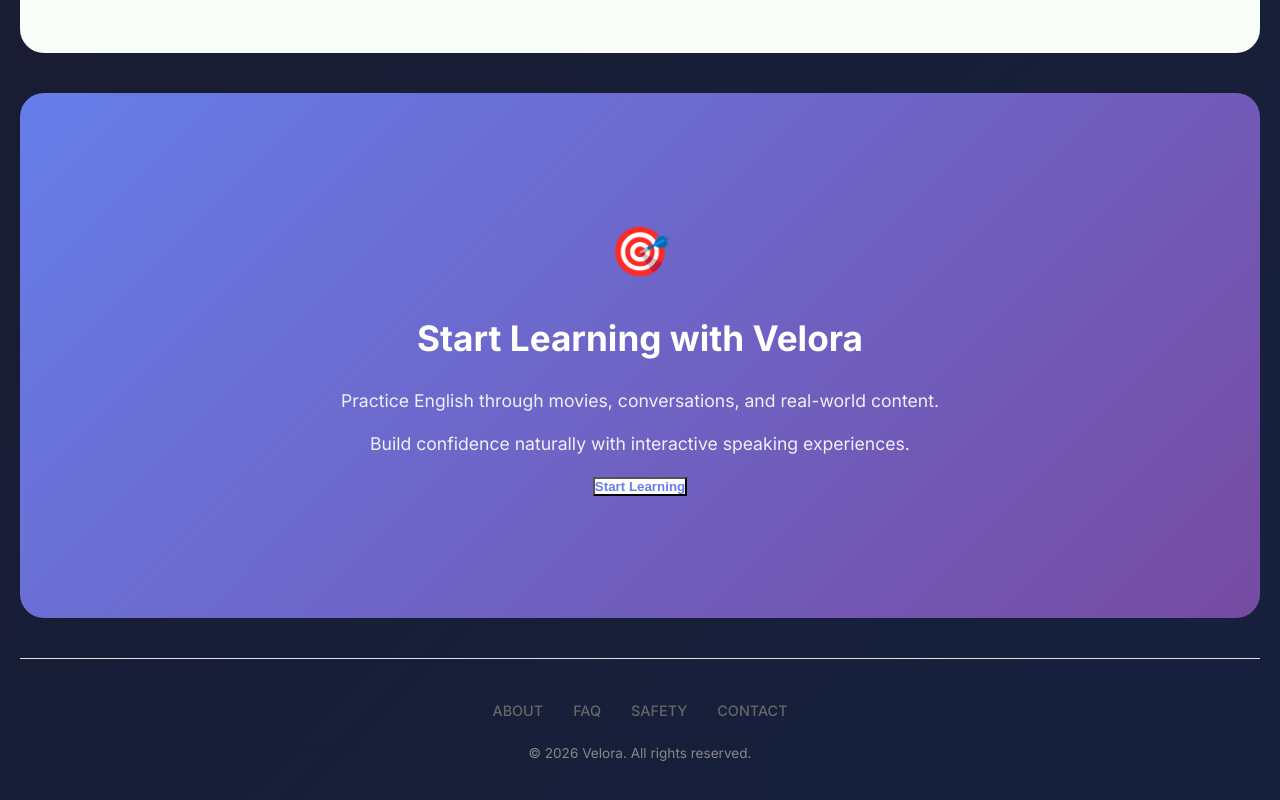
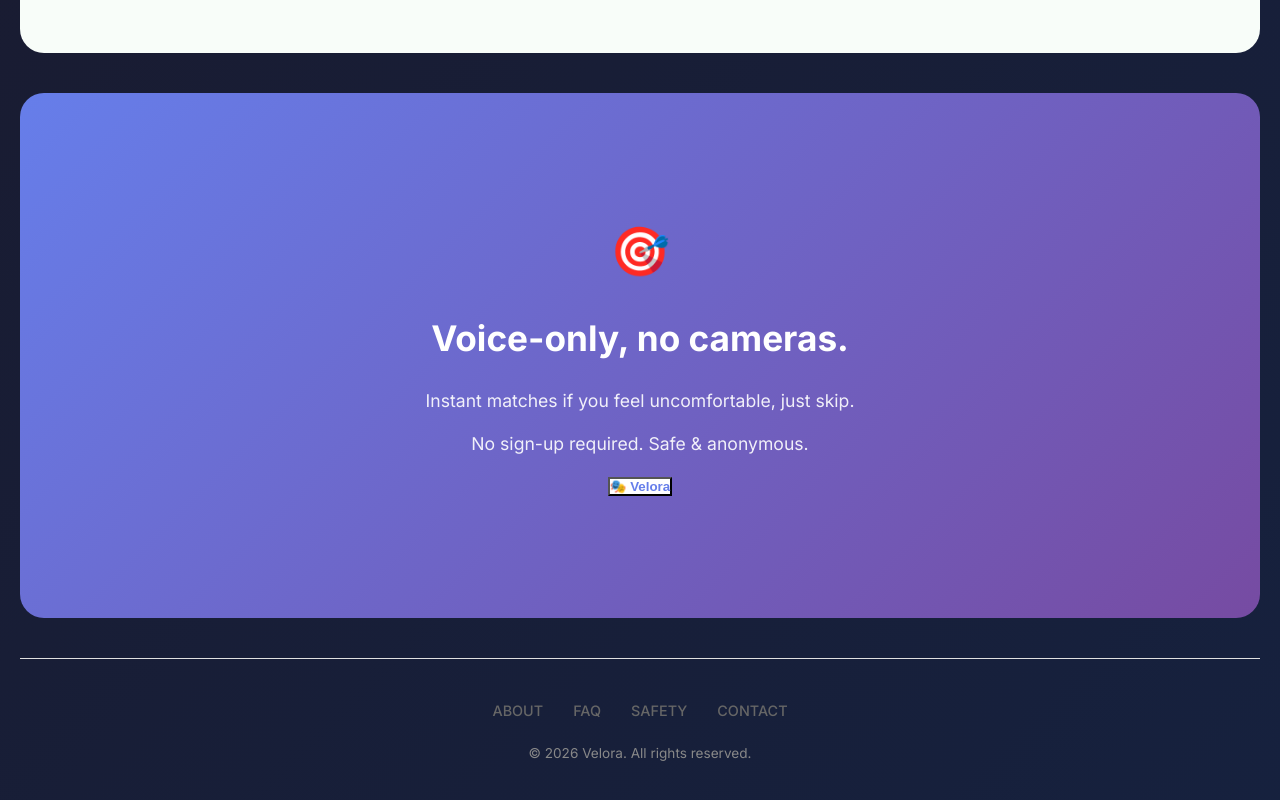
Before and after one commit to Mcmfrnc/velora, a website: page index.html in a window 1280 px wide. Shown: the part 3573-4373 px from the top of the page. Drawn offline with nearby package versions, Linux system fonts and the light colour scheme.

Commit message:
index.html

```diff
--- a/index.html
+++ b/index.html
@@ -176,11 +176,11 @@
                 <section class="final-cta-section">
                     <div class="cta-content">
                         <div class="cta-icon">🎯</div>
-                        <h2>Start Learning with Velora</h2>
-                        <p>Practice English through movies, conversations, and real-world content.</p>
-                        <p>Build confidence naturally with interactive speaking experiences.</p>
+                        <h2>Voice-only, no cameras.</h2>
+                        <p>Instant matches if you feel uncomfortable, just skip.</p>
+                        <p>No sign-up required. Safe & anonymous.</p>
                         <button id="start-practicing-btn" class="cta-button">
-                            Start Learning
+                            🎭 Velora
                         </button>
                     </div>
                 </section>
```
